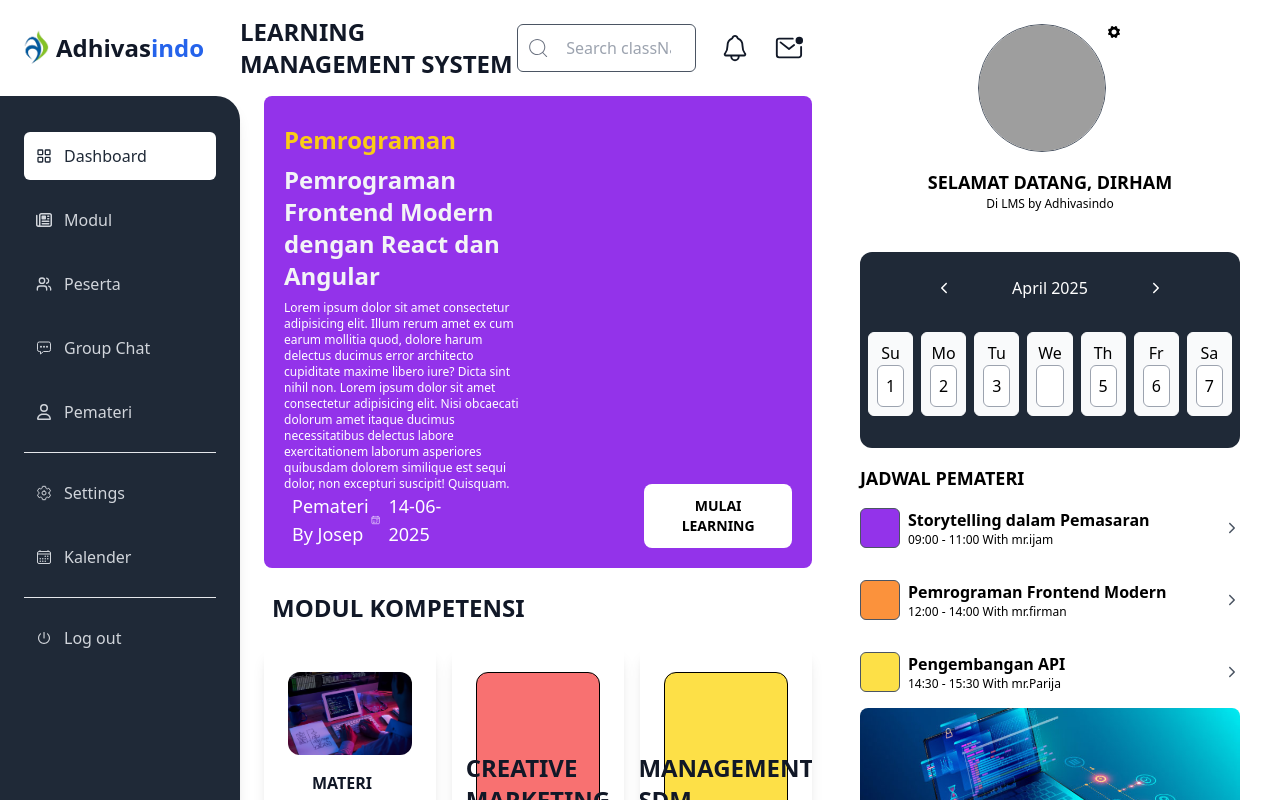
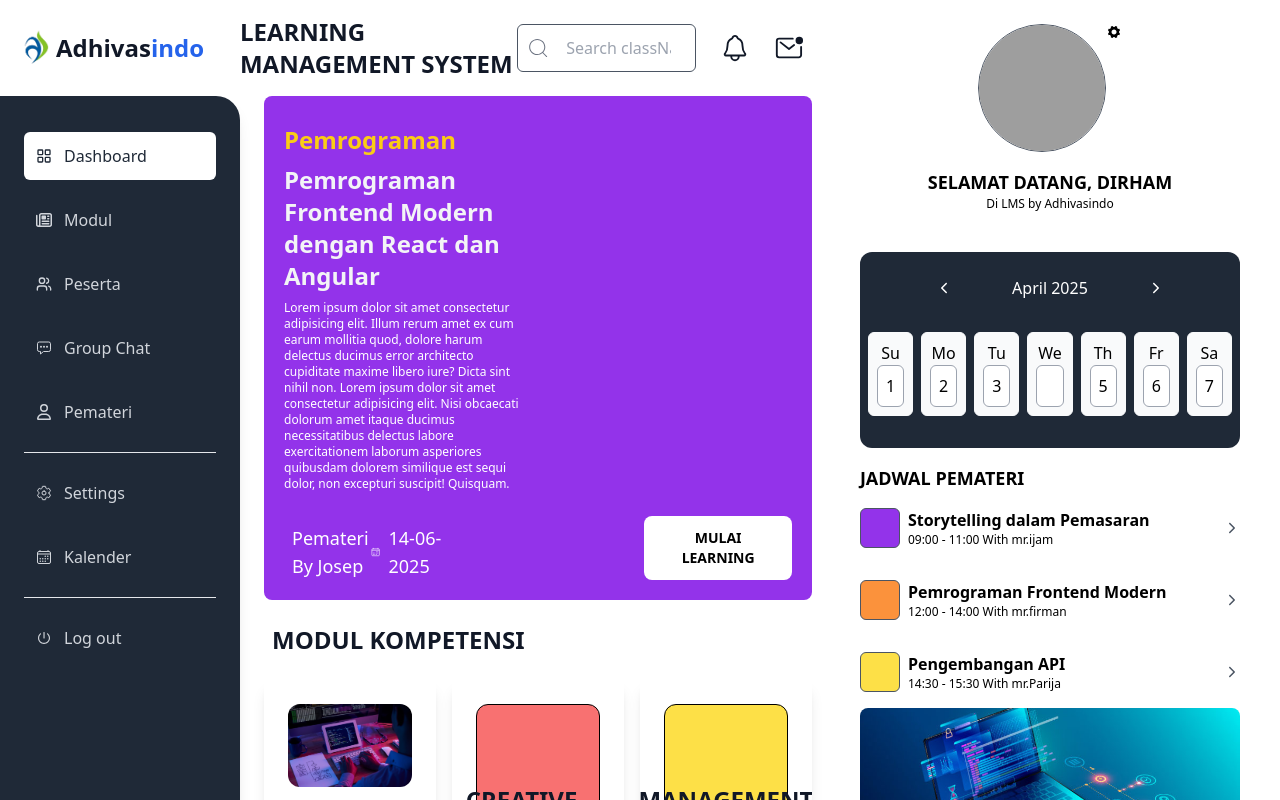
Before and after one commit to dirhamtriyadi/frontend-adhivasindo, a React (Vite) app: page / in a window 1280 px wide. Shown: the top 800 px of the page. Built offline with nearby package versions, Linux system fonts and the light colour scheme; grey boxes are pictures that could not be loaded.

Commit message:
style(dashboard): improve Dashboard styles
Improve the styling of the Dashboard page by adding some spacing between the sections.

BREAKING CHANGE: The `mt-8` class has been added to the grid container which may cause some breaking changes in the layout.

```diff
--- a/src/pages/Dashboard/index.tsx
+++ b/src/pages/Dashboard/index.tsx
@@ -13,13 +13,13 @@
             <h1 className="text-2xl font-semibold text-gray-100">Pemrograman Frontend Modern <br /> dengan React dan Angular</h1>
             <p className="mt-2 text-xs">Lorem ipsum dolor sit amet consectetur adipisicing elit. Illum rerum amet ex cum earum mollitia quod, dolore harum delectus ducimus error architecto cupiditate maxime libero iure? Dicta sint nihil non. Lorem ipsum dolor sit amet consectetur adipisicing elit. Nisi obcaecati dolorum amet itaque ducimus necessitatibus delectus labore exercitationem laborum asperiores quibusdam dolorem similique est sequi dolor, non excepturi suscipit! Quisquam.</p>
 
-            <div className="grid grid-cols-1 md:grid-cols-2 lg:grid-cols-3 gap-4">
+            <div className="mt-8 grid grid-cols-1 md:grid-cols-2 lg:grid-cols-3 gap-4">
               <div className="flex flex-row items-center">
                 <FaRegUser />
                 <span className="text-lg ml-2">Pemateri By Josep</span>
               </div>
               <div className="flex flex-row items-center">
-                <IoCalendarOutline />
+                <IoCalendarOutline  />
                 <span className="text-lg ml-2">14-06-2025</span>
               </div>
             </div>
```
